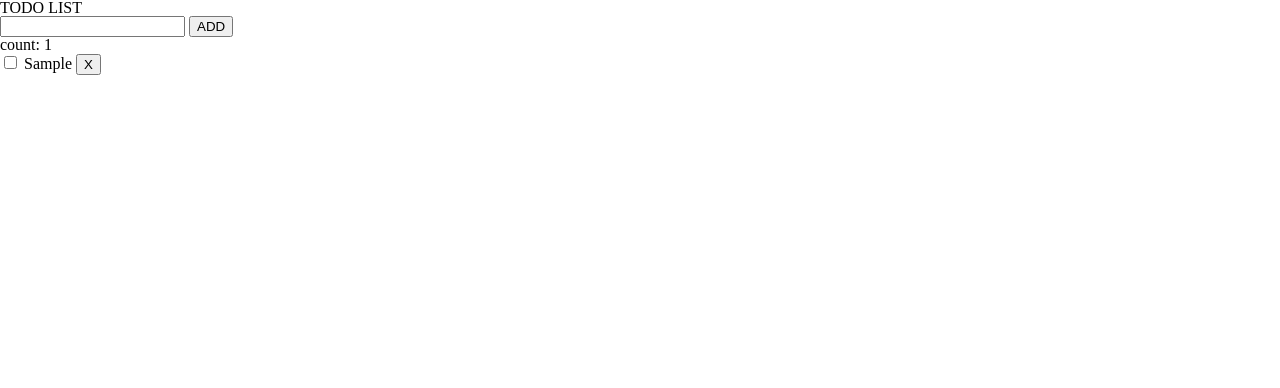
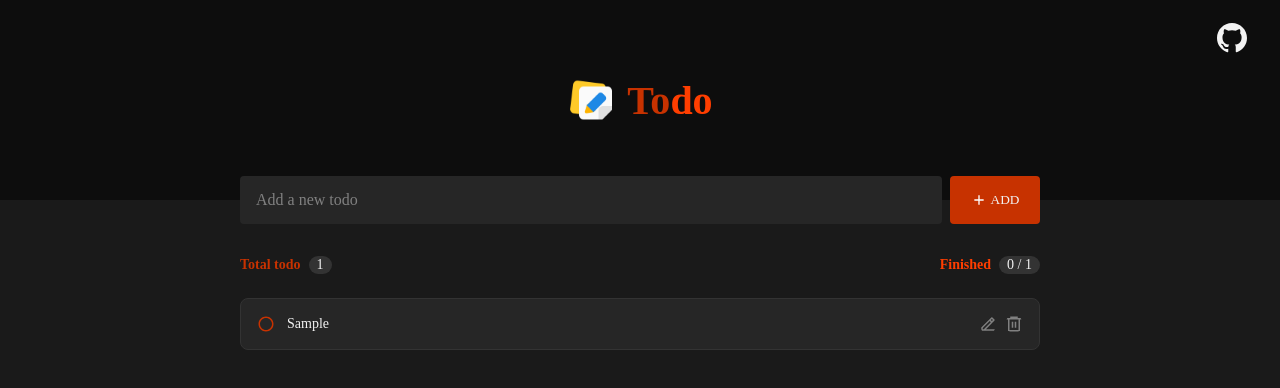
Before and after one commit to chan9yu/svelte-todo-app, a Svelte app: page / in a window 1280 px wide. Both pictures are taken after typing "Sample" into the empty fields and a click on the button "ADD". Shown: the top 388 px of the page. Built offline with nearby package versions, Linux system fonts and the light colour scheme; a web font is replaced by a local one.

Commit message:
feat: app styling 및 기능 수정

```diff
--- a/src/App.svelte
+++ b/src/App.svelte
@@ -1,11 +1,61 @@
 <script lang="ts">
-	import { TodoHeader, TodoInfo, TodoList } from './components';
+	import { repository } from '../package.json';
+	import { githubSvg } from './assets';
+	import { TodoForm, TodoHeader, TodoList } from './components';
+
+	const handleOpenRepositoryTab = () => {
+		window.open(repository.url, '_blank');
+	};
 </script>
 
 <main>
-	<TodoHeader />
-	<TodoInfo />
-	<TodoList />
+	<div class="todo-app">
+		<div class="todo-app__top">
+			<TodoHeader />
+			<TodoForm />
+		</div>
+		<TodoList />
+	</div>
+	<img
+		role="presentation"
+		class="todo-app__github-icon"
+		src={githubSvg}
+		alt="github logo"
+		on:click={handleOpenRepositoryTab}
+		on:keypress={handleOpenRepositoryTab}
+	/>
 </main>
 
-<style lang="scss"></style>
+<style lang="scss">
+	.todo-app {
+		width: inherit;
+		display: flex;
+		flex-direction: column;
+		align-items: center;
+		gap: 32px;
+
+		&__top {
+			width: 100%;
+			height: 200px;
+			background-color: $gray-700;
+			display: flex;
+			justify-content: center;
+			align-items: center;
+			position: relative;
+		}
+
+		&__github-icon {
+			position: absolute;
+			top: 20px;
+			right: 30px;
+			width: 36px;
+			height: 36px;
+			cursor: pointer;
+			transition: 250ms ease-out;
+
+			&:hover {
+				filter: brightness(80%);
+			}
+		}
+	}
+</style>
--- /dev/null
+++ b/src/components/TodoForm.svelte
@@ -0,0 +1,103 @@
+<script lang="ts">
+	import type { Todo } from '../@types';
+	import { addSvg } from '../assets';
+	import { todos } from '../store';
+	import { setTodosToStorage } from '../utils';
+
+	let todoValue = '';
+	let todoList: Todo[];
+	todos.subscribe(data => (todoList = data.todoList));
+
+	const clearTodoInput = () => {
+		todoValue = '';
+	};
+
+	const addTodo = () => {
+		if (!todoValue) return alert('Todo 내용을 입력해 주세요');
+		todos.addTodo(todoValue);
+		setTodosToStorage(todoList);
+		clearTodoInput();
+	};
+
+	const handleKeyup = (e: KeyboardEvent) => e.key === 'Enter' && addTodo();
+	const handleClick = () => addTodo();
+</script>
+
+<div class="todo-form">
+	<input
+		type="text"
+		class="todo-form__input"
+		placeholder="Add a new todo"
+		bind:value={todoValue}
+		on:keyup={handleKeyup}
+	/>
+	<button type="button" class="todo-form__button" on:click={handleClick}>
+		<img src={addSvg} alt="addIcon" />
+		ADD
+	</button>
+</div>
+
+<style lang="scss" scoped>
+	.todo-form {
+		position: absolute;
+		width: 80%;
+		max-width: $content-width;
+		height: $form-height;
+		bottom: calc(0px - $form-height / 2);
+		display: flex;
+		gap: 8px;
+
+		&__input {
+			width: 100%;
+			height: inherit;
+			margin: 0px;
+			padding: 16px;
+			box-sizing: border-box;
+			border-radius: 4px;
+			border: 0px;
+			background-color: $gray-500;
+			transition: 250ms ease-out;
+			font-size: 16px;
+			color: $gray-100;
+
+			&::placeholder {
+				color: $gray-300;
+			}
+
+			&:hover,
+			&:focus {
+				box-shadow: inset 0 0 0 1px $primary-dark;
+			}
+
+			&:focus {
+				outline: none;
+			}
+		}
+
+		&__button {
+			width: inherit;
+			max-width: 90px;
+			border-radius: 4px;
+			border: 0;
+			margin: 0;
+			padding: 16px;
+			display: flex;
+			justify-content: center;
+			align-items: center;
+			gap: 4px;
+			background-color: $primary-dark;
+			color: $gray-100;
+			cursor: pointer;
+			transition: 250ms ease-out;
+
+			> img {
+				width: 16px;
+				height: 16px;
+			}
+
+			&:hover {
+				filter: brightness(80%);
+			}
+		}
+	}
+</style>
--- a/src/components/TodoHeader.svelte
+++ b/src/components/TodoHeader.svelte
@@ -1,25 +1,43 @@
 <script lang="ts">
-	import type { Todo } from '../@types';
-	import { todoForm, todos } from '../store';
-	import { setTodosToStorage } from '../utils';
-
-	let todoList: Todo[];
-	todos.subscribe(data => (todoList = data.todoList));
-
-	const addTodo = () => {
-		todos.addTodo($todoForm);
-		todoForm.resetForm();
-		setTodosToStorage(todoList);
-	};
-
-	const handleKeyup = (e: KeyboardEvent) => e.key === 'Enter' && addTodo();
-	const handleClick = () => addTodo();
+	import { stickyNotesPng } from '../assets';
 </script>
 
-<header>
-	<div>
-		<h1>TODO LIST</h1>
-		<input type="text" bind:value={$todoForm} on:keyup={handleKeyup} />
-		<button on:click={handleClick}>ADD</button>
-	</div>
+<header class="todo-header">
+	<img class="todo-header__img" src={stickyNotesPng} alt="title-img" />
+	<h1>
+		<span class="todo-header__title todo-header__title--primary-dark">To</span>
+		<span class="todo-header__title todo-header__title--primary">do</span>
+	</h1>
 </header>
+
+<style lang="scss" scoped>
+	.todo-header {
+		display: flex;
+		align-items: center;
+		gap: 12px;
+		position: relative;
+
+		&__img {
+			width: 48px;
+			height: 48px;
+		}
+
+		> h1 {
+			display: flex;
+		}
+
+		&__title {
+			font-size: 40px;
+			font-weight: 900;
+			line-height: normal;
+
+			&--primary {
+				color: $primary;
+			}
+
+			&--primary-dark {
+				color: $primary-dark;
+			}
+		}
+	}
+</style>
--- a/src/components/TodoInfo.svelte
+++ b/src/components/TodoInfo.svelte
@@ -1,7 +1,54 @@
 <script lang="ts">
-	import { countTodo } from '../store';
+	import { countTodo, doneCountTodo } from '../store';
 </script>
 
-<div>
-	<span>count: {$countTodo}</span>
+<div class="todo-info">
+	<div class="todo-info__group">
+		<span class="todo-info__text todo-info__text--primary-dark">Total todo</span>
+		<div class="todo-info__badge">{$countTodo}</div>
+	</div>
+	<div class="todo-info__group">
+		<span class="todo-info__text todo-info__text--primary">Finished</span>
+		<div class="todo-info__badge">{$doneCountTodo} / {$countTodo}</div>
+	</div>
 </div>
+
+<style scoped lang="scss">
+	.todo-info {
+		display: flex;
+		justify-content: space-between;
+		align-items: center;
+
+		&__group {
+			display: flex;
+			align-items: center;
+			gap: 8px;
+		}
+
+		&__text {
+			color: $gray-100;
+			font-size: 14px;
+			font-style: normal;
+			font-weight: 700;
+			line-height: normal;
+
+			&--primary-dark {
+				color: $primary-dark;
+			}
+
+			&--primary {
+				color: $primary;
+			}
+		}
+
+		&__badge {
+			display: flex;
+			justify-content: center;
+			align-items: center;
+			padding: 2px 8px;
+			box-sizing: border-box;
+			border-radius: 999px;
+			background-color: $gray-400;
+		}
+	}
+</style>
--- a/src/components/TodoItem.svelte
+++ b/src/components/TodoItem.svelte
@@ -1,5 +1,6 @@
 <script lang="ts">
 	import type { Todo } from '../@types';
+	import { checkSvg, deleteSvg, editSvg, saveSvg, uncheckSvg } from '../assets';
 	import { todos } from '../store';
 	import { setTodosToStorage } from '../utils';
 
@@ -11,22 +12,26 @@
 		editMode = data.editMode;
 	});
 
-	const handleCheckTodo = () => {
+	const handleToggleDone = () => {
 		todos.checkTodo(todo.id);
 		setTodosToStorage(todoList);
 	};
 
-	const handleEditTodo = () => {
+	const editTodo = () => {
+		if (!todo.content) return alert('Todo 내용을 입력해 주세요');
 		todos.editTodo(todo);
 		todos.closeTodoEditMode();
 		setTodosToStorage(todoList);
 	};
 
+	const handleEditKeyup = (e: KeyboardEvent) => e.key === 'Enter' && editTodo();
+	const handleEditClick = () => editTodo();
+
 	const handleChangeTodoEditMode = () => {
 		todos.changeTodoEditMode(todo.id);
 	};
 
-	const handleRemoveTodo = () => {
+	const handleDeleteItem = () => {
 		todos.removeTodo(todo.id);
 		setTodosToStorage(todoList);
 	};
@@ -34,12 +39,119 @@
 	export let todo: Todo;
 </script>
 
-<input type="checkbox" bind:checked={todo.done} on:click={handleCheckTodo} />
-{#if editMode === todo.id}
-	<input type="text" bind:value={todo.content} on:focusout={handleEditTodo} />
-{:else}
-	<span role="button" tabindex="0" on:dblclick={handleChangeTodoEditMode}>
-		{todo.content}
-	</span>
-{/if}
-<button on:click={handleRemoveTodo}>X</button>
+<li class="todo-item">
+	<!-- doen check box -->
+	<img
+		class="todo-item__icon"
+		src={todo.done ? checkSvg : uncheckSvg}
+		alt="check icon"
+		role="presentation"
+		on:click={handleToggleDone}
+		on:keypress={handleToggleDone}
+	/>
+
+	<!-- todo contents -->
+	{#if editMode === todo.id}
+		<input
+			class="todo-item__edit-input"
+			type="text"
+			bind:value={todo.content}
+			on:keyup={handleEditKeyup}
+		/>
+	{:else}
+		<span
+			class={`todo-item__content ${todo.done ? 'todo-item__content--done' : ''}`}
+			role="button"
+			tabindex="0"
+		>
+			{todo.content}
+		</span>
+	{/if}
+
+	<!-- edit and delete icon -->
+	<div class="todo-item__icon-group">
+		{#if editMode === todo.id}
+			<img
+				class="todo-item__icon"
+				src={saveSvg}
+				alt="save"
+				role="presentation"
+				on:click={handleEditClick}
+			/>
+		{:else}
+			<img
+				class="todo-item__icon"
+				src={editSvg}
+				alt="edit"
+				role="presentation"
+				on:click={handleChangeTodoEditMode}
+			/>
+		{/if}
+		<img
+			class="todo-item__icon"
+			src={deleteSvg}
+			alt="delete"
+			role="presentation"
+			on:click={handleDeleteItem}
+		/>
+	</div>
+</li>
+
+<style lang="scss" scoped>
+	.todo-item {
+		width: inherit;
+		background-color: $gray-500;
+		display: flex;
+		padding: 16px;
+		box-sizing: border-box;
+		align-items: center;
+		gap: 12px;
+		border-radius: 8px;
+		border: 1px solid $gray-400;
+
+		&__edit-input {
+			flex-grow: 1;
+			background-color: transparent;
+			border: 0;
+			font-size: 13px;
+			border-bottom: 1px solid $primary-dark;
+			color: $gray-100;
+
+			&:focus {
+				outline: none;
+			}
+		}
+
+		&__content {
+			flex-grow: 1;
+			color: $gray-100;
+			font-size: 14px;
+			font-style: normal;
+			font-weight: 400;
+			word-break: break-all;
+
+			&--done {
+				text-decoration: line-through;
+				color: $gray-300;
+			}
+		}
+
+		&__icon {
+			width: 18px;
+			height: 18px;
+			cursor: pointer;
+			border-radius: 50%;
+			transition: 250ms ease-out;
+
+			&:hover {
+				filter: brightness(80%);
+			}
+		}
+
+		&__icon-group {
+			flex-shrink: 0;
+			display: flex;
+			gap: 8px;
+		}
+	}
+</style>
--- a/src/components/TodoList.svelte
+++ b/src/components/TodoList.svelte
@@ -2,9 +2,10 @@
 	import { onMount } from 'svelte';
 
 	import type { Todo } from '../@types';
+	import { paperPng } from '../assets';
+	import { TodoInfo, TodoItem } from '../components';
 	import { todos } from '../store';
 	import { getTodosFromStorage } from '../utils';
-	import TodoItem from './TodoItem.svelte';
 
 	let todoList: Todo[];
 	todos.subscribe(data => (todoList = data.todoList));
@@ -15,12 +16,71 @@
 	});
 </script>
 
-<div>
-	<ul>
-		{#each todoList as todo (todo.id)}
-			<li>
+<main class="todo-list">
+	<TodoInfo />
+	{#if todoList.length}
+		<ul class="todo-list__wrapper">
+			{#each todoList as todo (todo.id)}
 				<TodoItem {todo} />
-			</li>
-		{/each}
-	</ul>
-</div>
+			{/each}
+		</ul>
+	{:else}
+		<div class="todo-list__empty">
+			<img class="todo-list__empty__img" src={paperPng} alt="todo item empty" />
+			<div class="todo-list__empty__contents">
+				<span>내용이 비어있습니다.</span>
+				<span>자유롭게 내용을 추가해보세요!</span>
+			</div>
+		</div>
+	{/if}
+</main>
+
+<style lang="scss" scoped>
+	.todo-list {
+		width: 80%;
+		max-width: $content-width;
+		margin: calc($form-height / 2) 0;
+		display: flex;
+		flex-direction: column;
+		gap: 24px;
+
+		&__wrapper {
+			width: 100%;
+			display: flex;
+			flex-direction: column;
+			gap: 12px;
+		}
+
+		&__empty {
+			display: flex;
+			flex-direction: column;
+			align-items: center;
+			gap: 16px;
+			padding: 64px 0;
+
+			&__img {
+				width: 48px;
+				height: 48px;
+			}
+
+			&__contents {
+				display: flex;
+				flex-direction: column;
+				align-items: center;
+				gap: 4px;
+
+				> span {
+					color: $gray-300;
+				}
+
+				:first-of-type {
+					font-weight: 800;
+				}
+
+				:last-of-type {
+					font-weight: 400;
+				}
+			}
+		}
+	}
+</style>
--- a/src/components/index.ts
+++ b/src/components/index.ts
@@ -1,3 +1,4 @@
+export { default as TodoForm } from './TodoForm.svelte';
 export { default as TodoHeader } from './TodoHeader.svelte';
 export { default as TodoInfo } from './TodoInfo.svelte';
 export { default as TodoItem } from './TodoItem.svelte';
--- a/src/styles/global.scss
+++ b/src/styles/global.scss
@@ -1,11 +1,11 @@
+@import './font';
 @import './variables';
-@import './font';
 
 * {
 	font-family: 'Pretendard' !important;
 }
 
-body {
+:global(body) {
 	background-color: $gray-600;
 	color: $gray-100;
 	font-size: 14px;
```
Also changed, not shown: src/store/todo.store.ts (+6 -15 lines).
